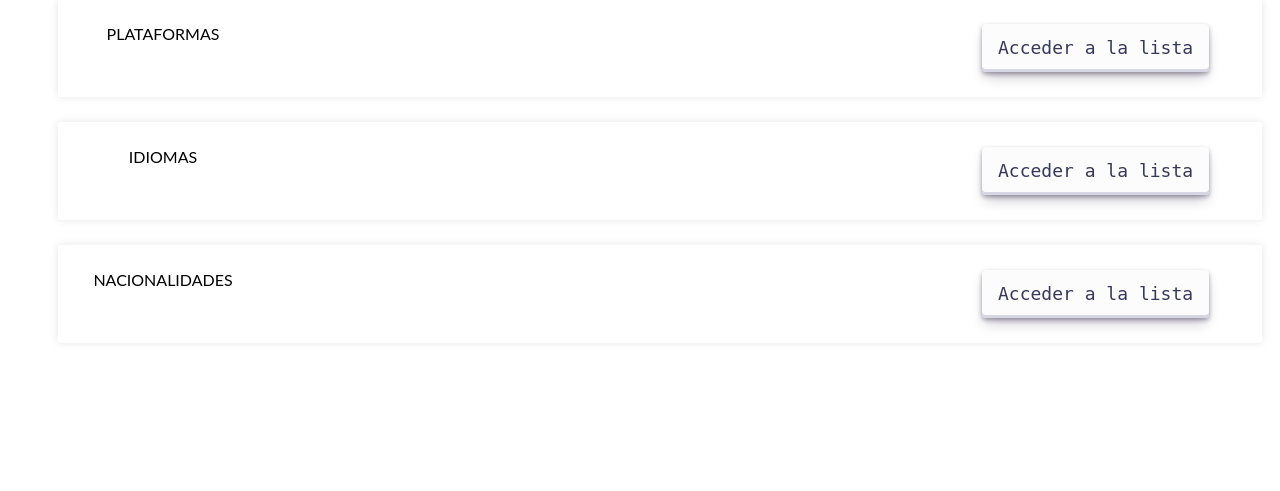
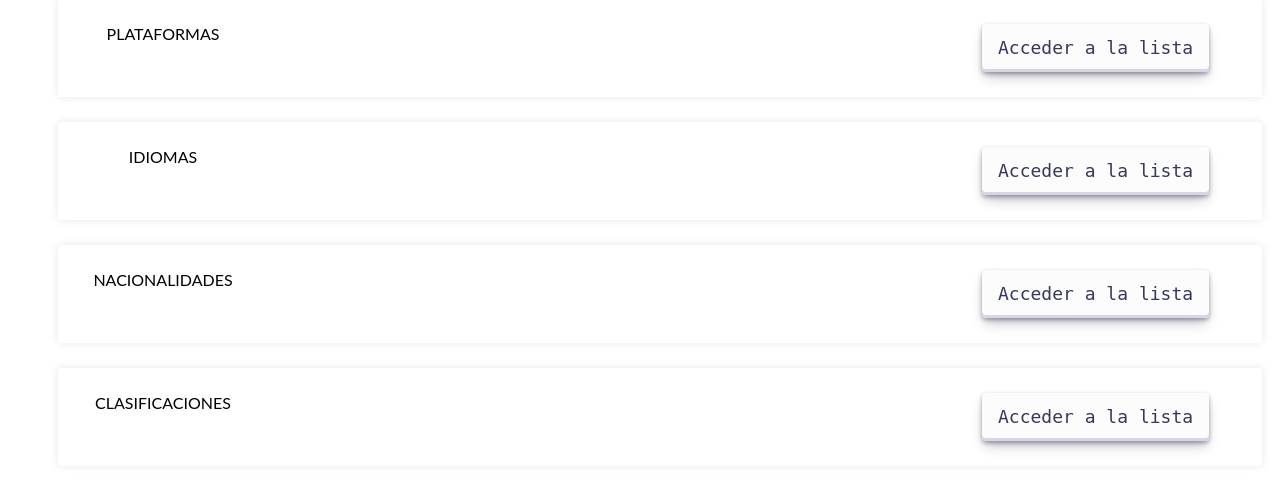
Before and after one commit to Master-VIU/MASW04_actividad_1, a PHP site: page /views/ in a window 1280 px wide. Shown: the part 685-1176 px from the top of the page. Before the commit the page ends 1013 px from the top, so only its background shows below. Run offline with PHP 8.4, Linux system fonts and the light colour scheme.

Commit message:
Update index.php

```diff
--- a/views/index.php
+++ b/views/index.php
@@ -19,7 +19,8 @@
                 "SERIES" => "./serie/",
                 "PLATAFORMAS" => "./plataforma/",
                 "IDIOMAS" => "./idioma/",
-                "NACIONALIDADES" => "./nacionalidad/"
+                "NACIONALIDADES" => "./nacionalidad/",
+                "CLASIFICACIONES" => "./clasificacion/"
             ];
             foreach ($listaEntidades as $entidad => $ruta)
             {
```
